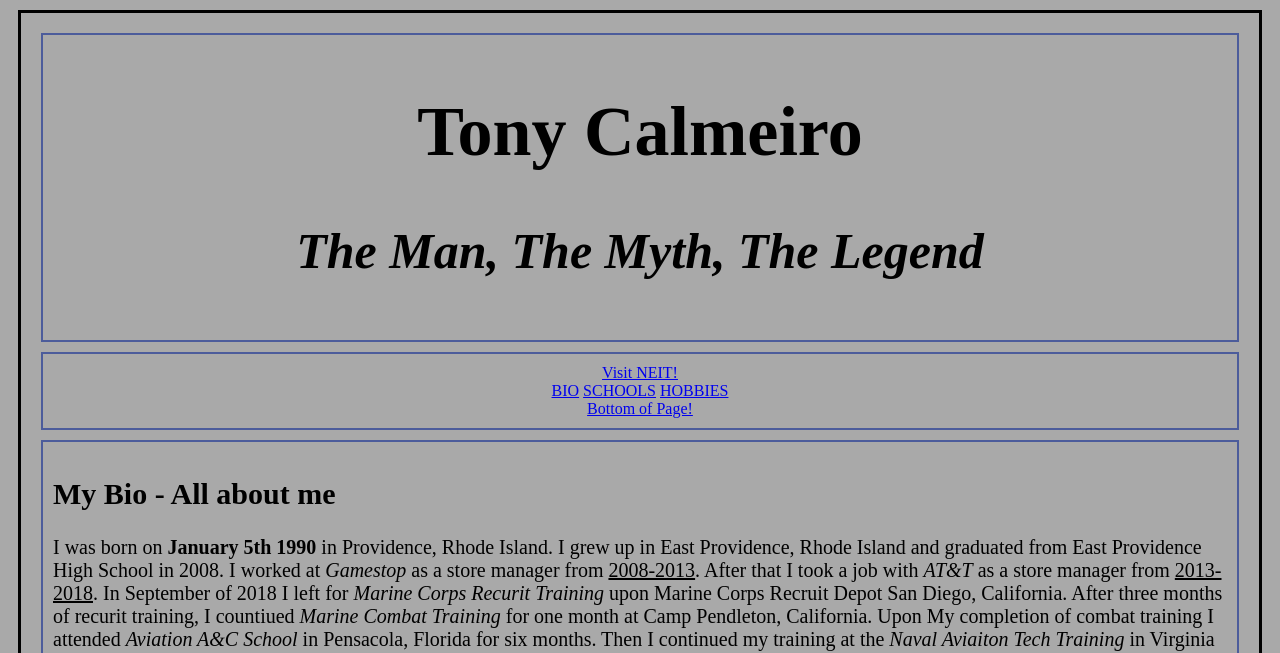
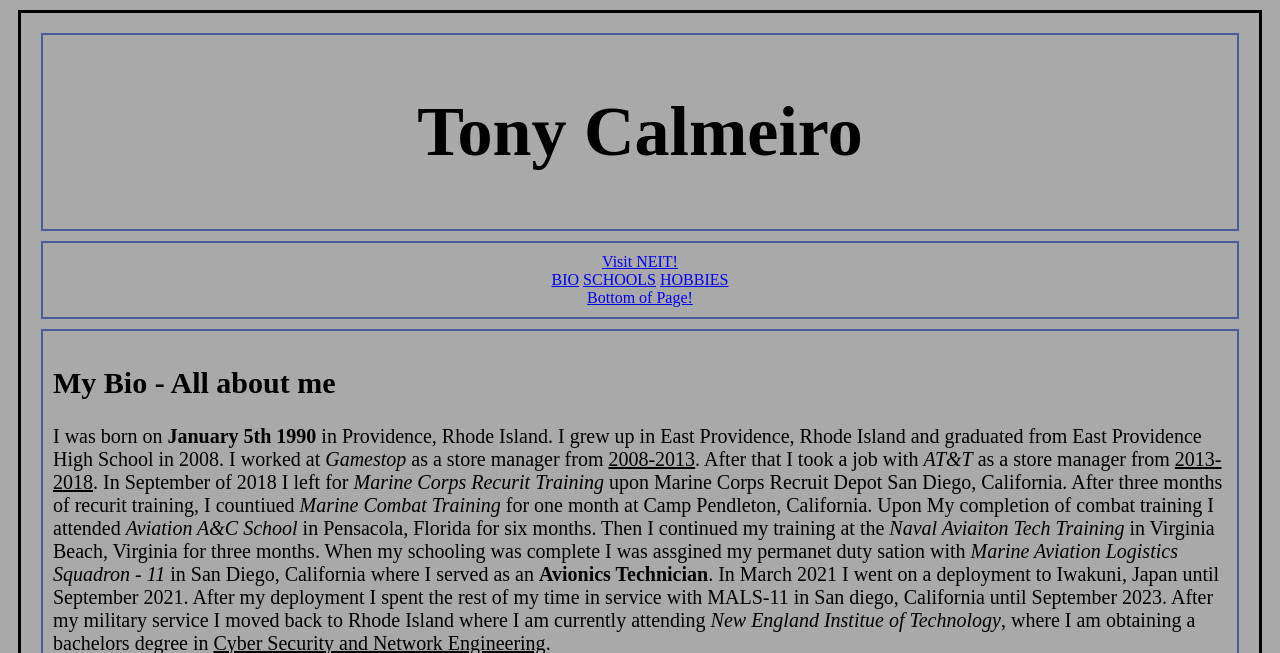
Before and after one commit to JxCalmeiro/SE111_202240, a plain HTML site: page w2-bio/index.html in a window 1280 px wide. Shown: the top 653 px of the page. Drawn offline with Linux system fonts and the light colour scheme.

Commit message:
Updated 1/19/24 10:52

```diff
--- a/w2-bio/index.html
+++ b/w2-bio/index.html
@@ -36,7 +36,6 @@
 
         h1 {font-size: 70px;}
 
-        h3 {font-size: 50px;}
 
         h2 {font-size: 30px;}
 
@@ -57,7 +56,6 @@
         <!--HEADER-->
         <div id="header">
             <h1>Tony Calmeiro</h1>
-            <h3><i>The Man, The Myth, The Legend</i></h3>
 
         </div>
 
```
